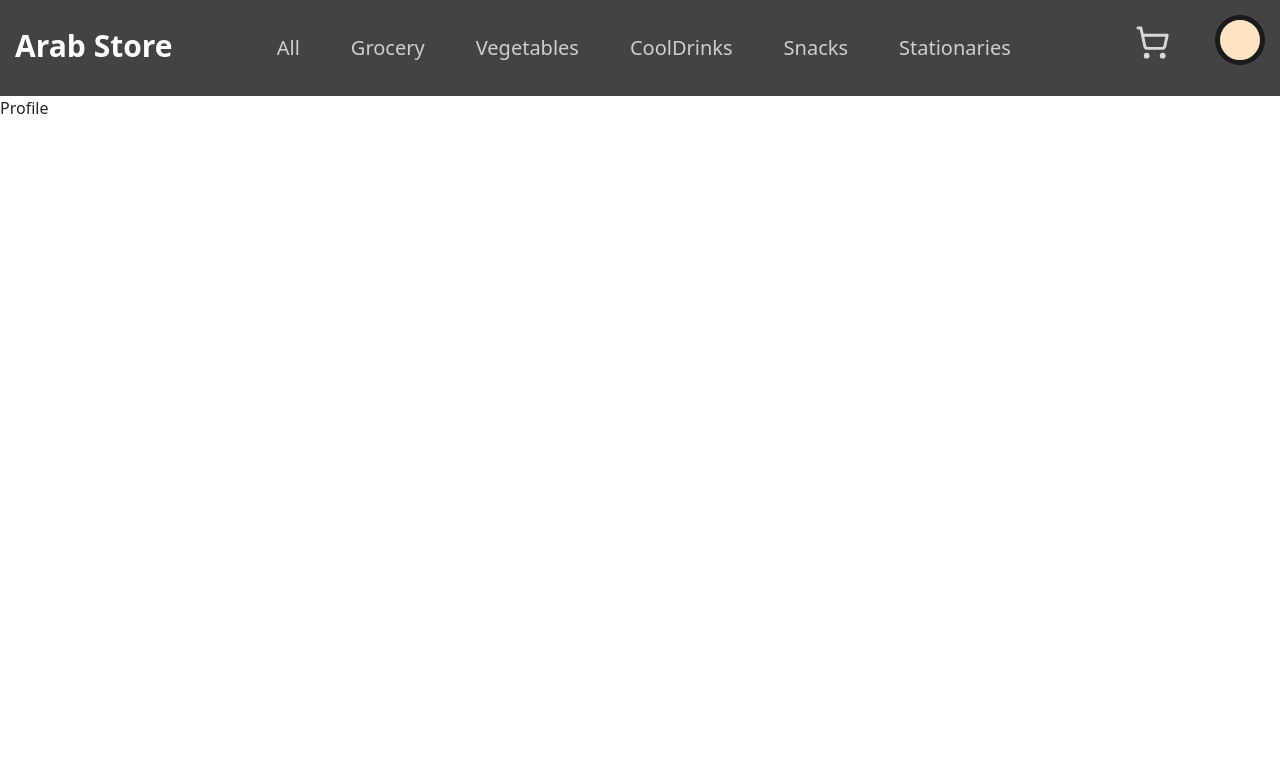
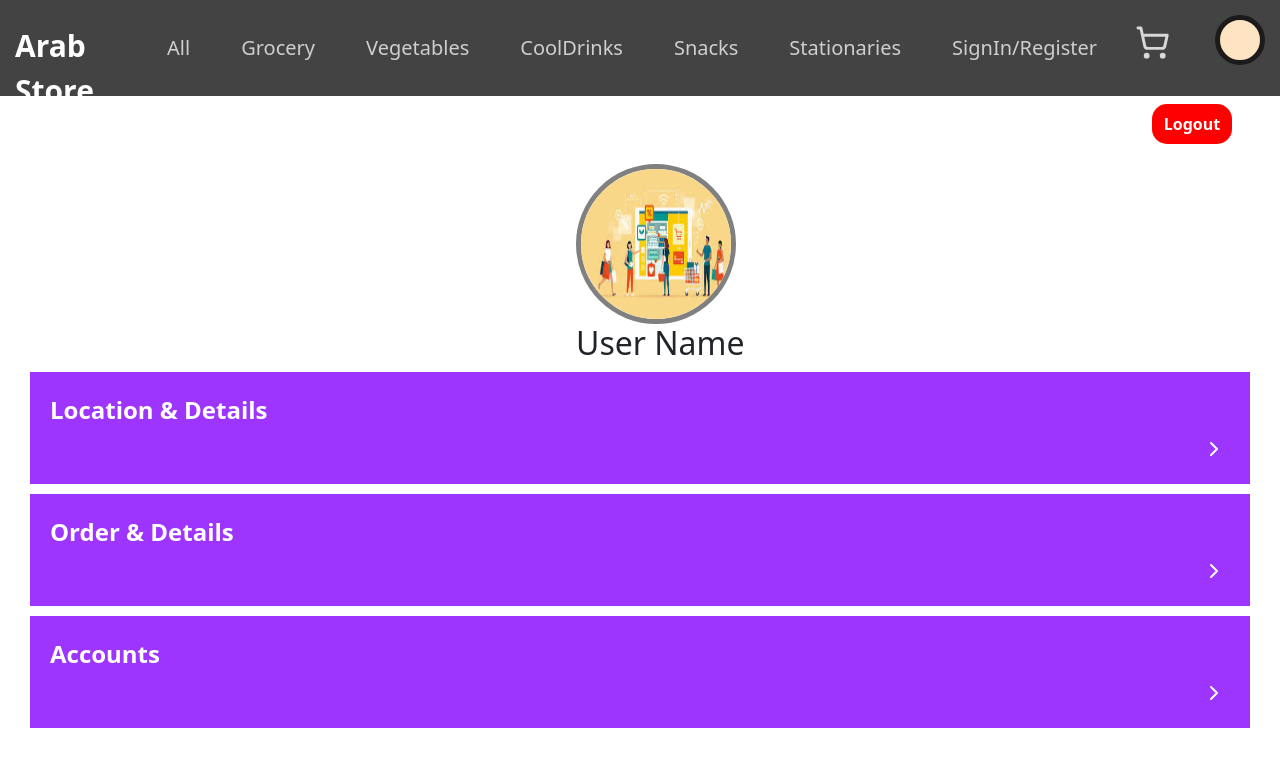
Before and after one commit to Mohaideen-Abdul-Kathar-S/e-commerce-website, a React (Vite) app: page /Profile in a window 1280 px wide. Shown: the top 766 px of the page. Built offline with nearby package versions, Linux system fonts and the light colour scheme.

Commit message:
6th commit

```diff
--- a/src/App.jsx
+++ b/src/App.jsx
@@ -4,7 +4,7 @@ import NavigationBar from './components/NavigationBar'
 export let userContext = createContext();
 function App() {
 
-  const userID = useState("123");
+  const userID = useState("");
 
 
   return (
--- /dev/null
+++ b/src/compStyles/Profile.css
@@ -0,0 +1,76 @@
+.imgCont{
+    margin-top: 20px;
+    margin-left: 45%;
+
+}
+.profilePic{
+    border: 5px solid gray;
+    width: 10rem;
+    height: 10rem;
+    border-radius: 100%;
+
+}
+.logoutbtn{
+    margin-top: 8px;
+    margin-left: 90%;
+    border: none;
+    color:rgb(255, 255, 255);
+    background-color: red;
+    width: 80px;
+    height: 40px;
+    border-radius: 15px;
+    font-weight: 600;
+}
+
+.logoutbtn:hover{
+    background-color: rgb(219, 89, 89);
+}
+
+.Details{
+    background-color: rgb(157, 53, 255);
+    margin: 10px;
+    margin-left: 30px;
+    margin-right: 30px;
+    padding: 20px;
+    font-size: 24px;
+    color: white;
+    font-weight: 600;
+}
+
+.Details:hover{
+    border: 2px dashed rgb(219, 78, 2);
+    box-shadow:5px 5px rgb(127, 127, 127);
+    color: black;
+}
+
+.OpenDetails{
+    border: 5px solid rgb(157, 53, 255);
+    margin: 10px;
+    margin-left: 30px;
+    margin-right: 30px;
+}
+.LocationHead{
+    background-color: rgb(157, 53, 255);
+    font-size: 24px;
+    color: white;
+    font-weight: 600;
+    padding: 20px;
+}
+.X:hover{
+    color:rgb(0, 0, 0)
+}
+
+.smallCard{
+    border:2px solid rgb(156, 156, 156);
+    margin: 10px;
+
+}
+
+.smallCardImg{
+    float: left;
+    margin: 5px;
+    margin-right: 15px;
+}
+.smallCardData{
+
+}
--- a/src/components/NavigationBar.jsx
+++ b/src/components/NavigationBar.jsx
@@ -1,4 +1,4 @@
-import React from 'react'
+import React,{useContext} from 'react'
 import {BrowserRouter,Routes,Route,Link,NavLink} from 'react-router-dom'
 import All from './All'
 import Grocery from './Grocery'
@@ -14,8 +14,12 @@ import NotFound from './NotFound'
 import '../compStyles/NavigationBar.css'
 import { Archive,ShoppingCart } from 'lucide-react';
 import TransactionMode from './TransactionMode';
+import {userContext} from '../App';
+import SignInRegister from './SignInRegister';
 
 export default function NavigationBar() {
+  const {userID} = useContext(userContext);
+  console.log(userID);
   const divstyle = { "marginTop":" 20px",
     "marginRight":" 20px",
     width:" 50px",
@@ -91,6 +95,16 @@ export default function NavigationBar() {
       Stationaries
     </NavLink>
   </li>
+   <li>
+     { userID[0]===""  && (<NavLink
+      to="/SignInRegister"
+      className={({ isActive }) =>
+        isActive ? "nav-link active" : "nav-link"
+      }
+    >
+      SignIn/Register
+    </NavLink>)}
+  </li>
         </ul>
         <div className='navIcons'>
 
@@ -110,6 +124,7 @@ export default function NavigationBar() {
             <Route path='/ProductInput' element={<ProductInput/>}/>
             <Route path='/BuyNow' element={<BuyNow/>}/>
             <Route path='/TransactionMode' element={<TransactionMode/>}/>
+            <Route path='/SignInRegister' element={<SignInRegister/>}/>
             <Route path='/*' element={<NotFound/>}/>
 
         </Routes>
--- a/src/components/Profile.jsx
+++ b/src/components/Profile.jsx
@@ -1,7 +1,66 @@
-import React from 'react'
+import React, { useState } from 'react'
+import img from '../assets/img1.jpeg';
+import '../compStyles/Profile.css';
+import { ChevronRight, X } from 'lucide-react';
+import { TbRulerMeasure2 } from 'react-icons/tb';
+
 
 export default function Profile() {
+  const [viewLoc,setViewLoc] = useState(false);
+  const [viewOrderDetails,setViewOrderDetails] = useState(false);
+  const [viewAccounts,setViewAccounts] = useState(false);
   return (
-    <div>Profile</div>
+    <div>
+      <button className='logoutbtn'>Logout</button>
+      <div className='imgCont'>
+      <img src={img} alt="profile picture" className='profilePic'/>
+      <h2>User Name</h2>
+      </div>
+      <div>
+        {viewLoc==false && <div className='Details' onClick={()=>setViewLoc(true)}>
+          Location & Details {<ChevronRight  style={{marginLeft:"90vw"}}/>}
+        </div> ||
+        <div className='OpenDetails'>
+            <div className='LocationHead'>Location & Details  <X onClick={()=>setViewLoc(false)} className='X' style={{marginLeft:"90vw",cursor:'pointer'}}/></div>
+            <p >Name : </p>
+            <p >Email : </p>
+            <p >Gender : </p>
+            <p >Name of house : </p>
+            <p >City : </p>
+            <p >Address : </p>
+            <button style={{margin:"20px",border:"none",padding:"10px",borderRadius:"10px",fontSize:"18px",backgroundColor:"yellow",color:"gray"}}>Edit Details</button>
+          </div>
+          }
+        { viewOrderDetails==false &&  <div className='Details' onClick={()=>setViewOrderDetails(true)}>
+          Order & Details {<ChevronRight style={{marginLeft:"90vw"}}/>}
+        </div> ||
+        <div className='OpenDetails'>
+            <div className='LocationHead'>Order & Details  <X onClick={()=>setViewOrderDetails(false)} className='X' style={{marginLeft:"90vw",cursor:'pointer'}}/></div>
+            <div className='smallCard'>
+              <div className='smallCardImg'>
+                <img src={img} alt="imgs" style={{width:"17rem",height:"9rem"}}/>
+              </div>
+              <div className='smallCardData'>
+                <h2>Product names</h2>
+                <p>quantity</p>
+                <p>Price</p>
+                <p style={{float:"left"}}>Date</p>
+                <button style={{marginLeft:"70%",marginBottom:"10px",border:"none",padding:"10px",borderRadius:"10px",fontSize:"18px",backgroundColor:"red",color:"white"}}>Cancel</button>
+                {/* <button style={{marginLeft:"70%",marginBottom:"10px",margin:"20px",border:"none",padding:"10px",borderRadius:"10px",fontSize:"18px",backgroundColor:"yellow",color:"gray"}}>Cancel</button> */}
+              </div>
+            </div>
+            <button style={{margin:"20px",border:"none",padding:"10px",borderRadius:"10px",fontSize:"18px",backgroundColor:"yellow",color:"gray"}}>View History</button>
+            </div>}
+        {viewAccounts==false && <div className='Details' onClick={()=>setViewAccounts(true)}>
+          Accounts {<ChevronRight style={{marginLeft:"90vw"}}/>}
+        </div> ||
+        <div className='OpenDetails'>
+            <div className='LocationHead'>Accounts  <X onClick={()=>setViewAccounts(false)} className='X' style={{marginLeft:"90vw",cursor:'pointer'}}/></div>
+            <label >Balance : -200</label><br />
+            <button style={{margin:"20px",border:"none",padding:"10px",borderRadius:"10px",fontSize:"18px",backgroundColor:"yellow",color:"gray"}}>View Transaction</button>
+            </div>}
+
+      </div>
+    </div>
   )
 }
--- /dev/null
+++ b/src/components/SignInRegister.jsx
@@ -0,0 +1,15 @@
+import React, { useState } from 'react'
+import { TextField } from '@mui/material'
+
+export default function SignInRegister() {
+    const [userEmail,setUserEmail] = useState('');
+    const [userPassword,setUserPassword] = useState('');
+  return (
+    <div>
+        <div>
+            <TextField variant='outlined' label="Email" type='email' name='email'  placeholder='Email' value={userEmail} onChange={(e)=>setUserEmail(e.target.value)} required/>
+            <TextField variant='outlined' label="password" type='password' name='password'  placeholder='Password' value={userPassword} onChange={(e)=>setUserPassword(e.target.value)} required/>
+        </div>
+    </div>
+  )
+}
```
